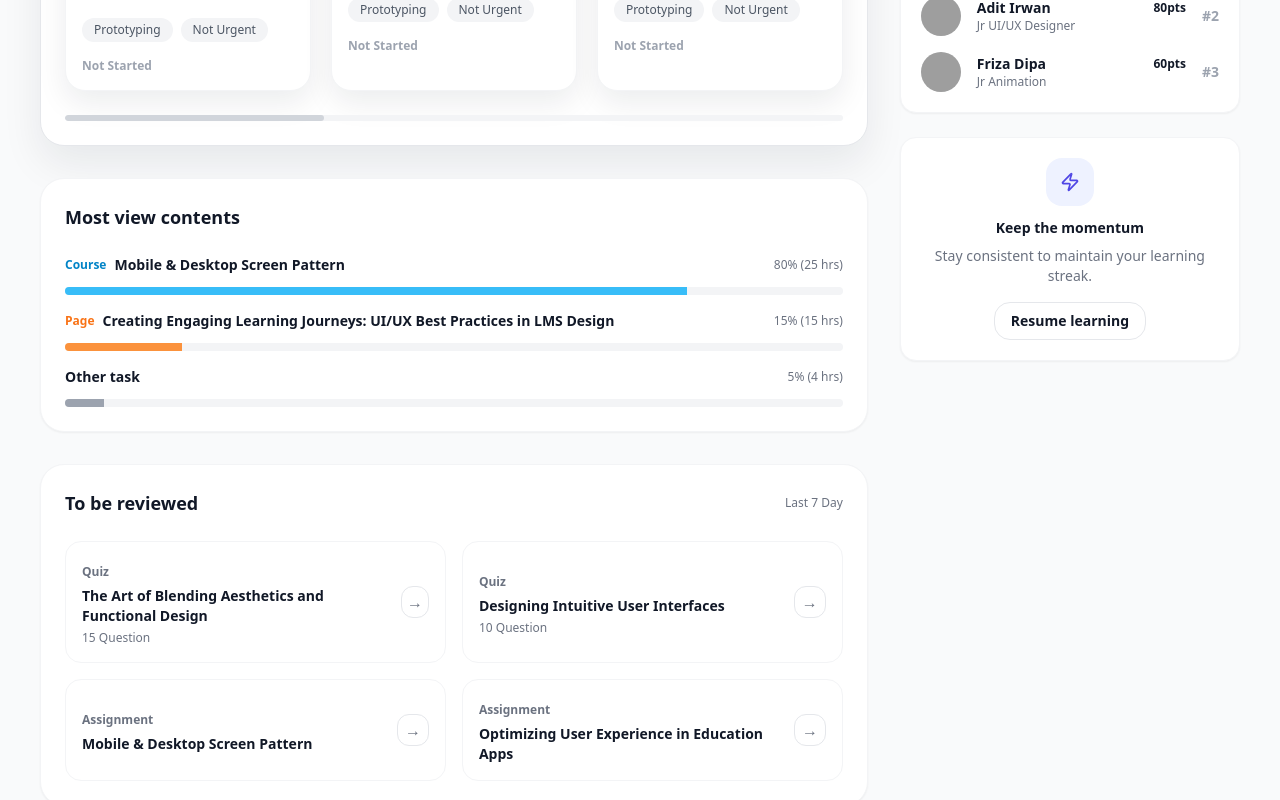
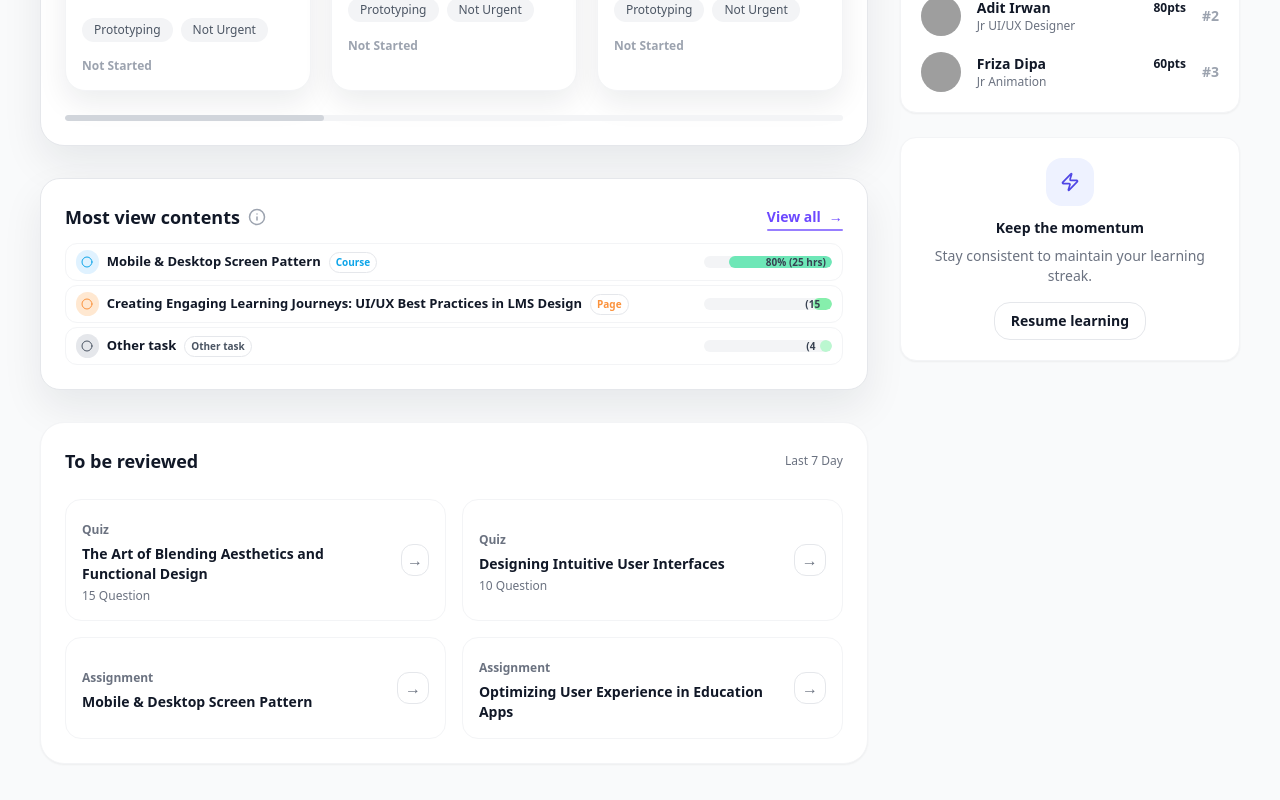
Before and after one commit to sostinewaliaula/knowledge-center, a React app: page / in a window 1280 px wide. Shown: the part 1118-1918 px from the top of the page. Built offline with nearby package versions, Linux system fonts and the light colour scheme; grey boxes are pictures that could not be loaded; the HTML template or start-up script is replaced by a standard one.

Commit message:
updated the progress section

```diff
--- a/src/pages/LearnerDashboard.tsx
+++ b/src/pages/LearnerDashboard.tsx
@@ -73,19 +73,25 @@ const mostViewed = [{
   type: 'Course',
   progress: 80,
   hours: 25,
-  color: 'bg-sky-400'
+  color: '#6ee7b7',
+  pillBg: 'bg-[#e0f2ff]',
+  pillColor: 'text-[#0ea5e9]'
 }, {
   title: 'Creating Engaging Learning Journeys: UI/UX Best Practices in LMS Design',
   type: 'Page',
   progress: 15,
   hours: 15,
-  color: 'bg-orange-400'
+  color: '#86efac',
+  pillBg: 'bg-[#ffe8d1]',
+  pillColor: 'text-[#fb923c]'
 }, {
   title: 'Other task',
-  type: '',
+  type: 'Other task',
   progress: 5,
   hours: 4,
-  color: 'bg-gray-400'
+  color: '#bbf7d0',
+  pillBg: 'bg-gray-200',
+  pillColor: 'text-gray-600'
 }];
 
 const reviewItems = [{
@@ -371,31 +377,46 @@ export function LearnerDashboard({
                     </div>
                   </div>
 
-                  <div className="bg-white border border-gray-100 rounded-3xl p-6 shadow-sm space-y-6">
+                  <div className="bg-white border border-gray-200 rounded-[20px] p-6 shadow-[0_18px_40px_rgba(15,23,42,0.08)] space-y-3">
                     <div className="flex items-center justify-between">
-                      <h2 className="text-lg font-semibold text-gray-900">
-                        Most view contents
-                      </h2>
+                      <div className="flex items-center gap-2">
+                        <h2 className="text-lg font-semibold text-gray-900">
+                          Most view contents
+                        </h2>
+                        <Info size={18} className="text-gray-400" />
+                      </div>
+                      <button className="relative group inline-flex items-center gap-2 text-sm font-semibold text-[#6c48ff]">
+                        <span>View all</span>
+                        <span className="transform transition-transform group-hover:translate-x-1">
+                          →
+                        </span>
+                        <span className="absolute left-0 -bottom-1 h-[2px] w-full bg-[#6c48ff] rounded-full opacity-70" />
+                      </button>
                     </div>
-                    <div className="space-y-4">
-                      {mostViewed.map(item => <div key={item.title} className="space-y-3">
-                          <div className="flex items-center justify-between text-sm">
-                            <div className="flex items-center gap-2">
-                              {item.type && <span className={`text-xs font-semibold text-gray-600 ${item.type === 'Course' ? 'text-sky-600' : item.type === 'Page' ? 'text-orange-500' : ''}`}>
-                                  {item.type}
-                                </span>}
-                              <span className="font-semibold text-gray-900">
+                    <div className="space-y-1">
+                      {mostViewed.map(item => <div key={item.title} className="flex items-center gap-2 rounded-xl border border-gray-100 px-2.5 py-1.5 bg-white">
+                          <div className="flex items-center gap-2 flex-1">
+                            <div className={`w-6 h-6 rounded-full flex items-center justify-center ${item.pillBg}`}>
+                              <Circle size={12} className={item.pillColor} />
+                            </div>
+                            <div className="flex flex-col sm:flex-row sm:items-center sm:gap-2 w-full">
+                              <div className="font-semibold text-[13px] text-gray-900 truncate">
                                 {item.title}
+                              </div>
+                              <span className={`text-[10px] font-semibold px-1.5 py-0.5 rounded-full border border-gray-200 ${item.pillColor}`}>
+                                {item.type}
                               </span>
                             </div>
-                            <span className="text-xs text-gray-500">
-                              {item.progress}% ({item.hours} hrs)
-                            </span>
                           </div>
-                          <div className="h-2 rounded-full bg-gray-100 overflow-hidden">
-                            <div className={`h-full ${item.color}`} style={{
-                            width: `${item.progress}%`
-                          }} />
+                          <div className="flex items-center gap-1.5 min-w-[170px] justify-end">
+                            <div className="relative w-32 h-3 rounded-full bg-gray-100 overflow-hidden">
+                              <div className="absolute inset-y-0 right-0 rounded-full flex items-center justify-end px-1.5 text-[10px] font-semibold text-gray-700" style={{
+                            width: `${item.progress}%`,
+                            background: item.color
+                          }}>
+                                {item.progress}% ({item.hours} hrs)
+                              </div>
+                            </div>
                           </div>
                         </div>)}
                     </div>
```
